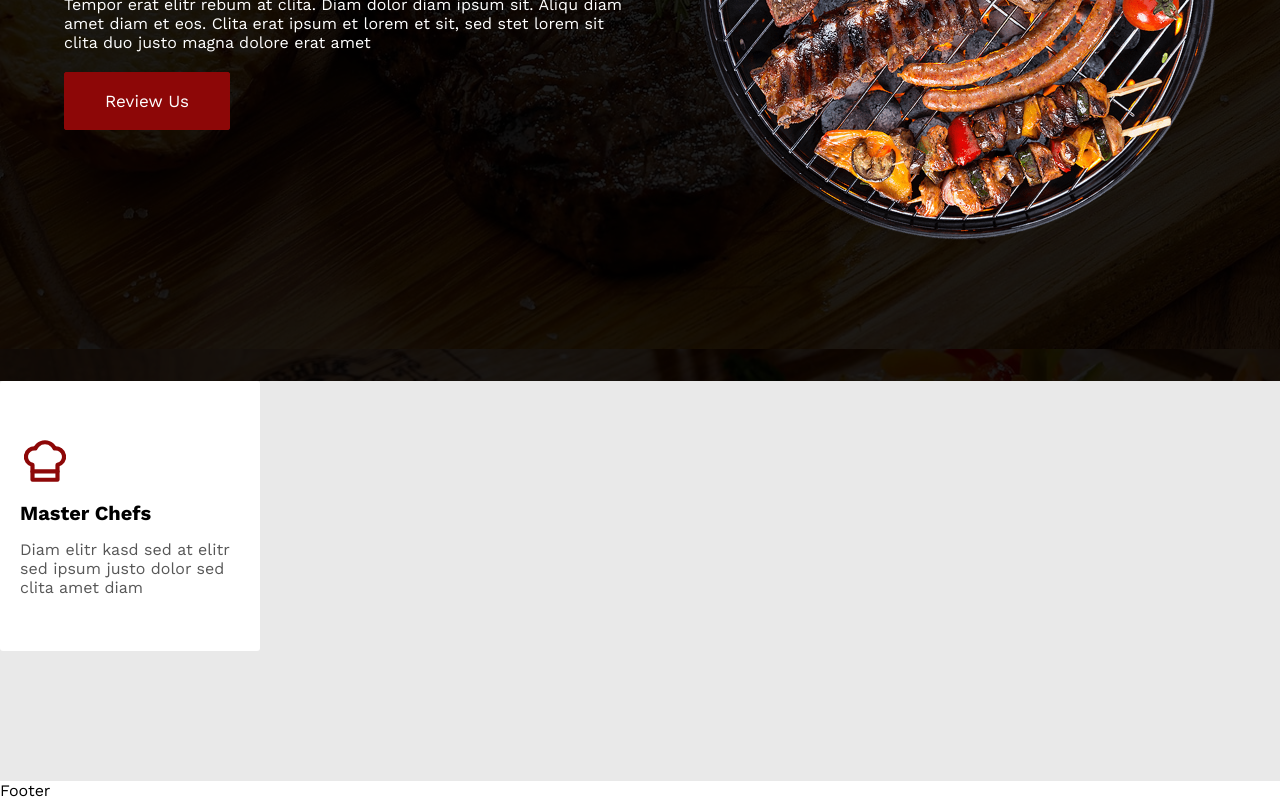
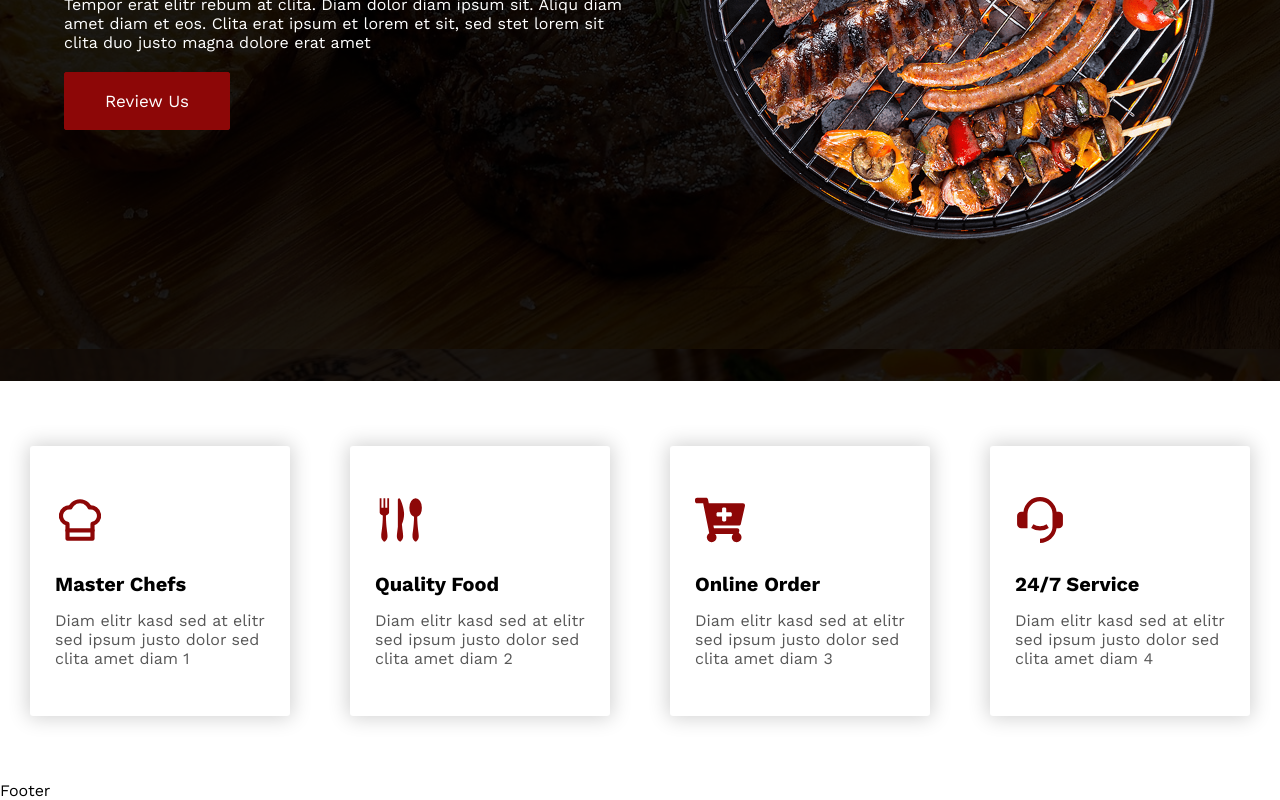
Before and after one commit to kamilrazadev/aidTech_Restaurant-Site, a React (Vite) app: page / in a window 1280 px wide. Shown: the part 469-1269 px from the top of the page. Built offline with nearby package versions, Linux system fonts and the light colour scheme.

Commit message:
Services Card Component Created

```diff
--- a/src/Components/Component.css
+++ b/src/Components/Component.css
@@ -46,10 +46,12 @@ nav {
 
     width: 260px;
     height: 270px;
-    padding: 40px 20px;
+    padding: 40px 25px;
+    border-radius: 3px;
 
-    border-radius: 3px;
     background-color: #fff;
+    box-shadow: 0 0 20px 2px rgba(0, 0, 0, 0.183);
+
     transition: 400ms;
 }
 
--- a/src/Components/ServicesCard.jsx
+++ b/src/Components/ServicesCard.jsx
@@ -1,14 +1,13 @@
 import React from 'react'
-import { LuChefHat } from 'react-icons/lu';
 import './Component.css'
 
 
-export default function ServicesCard() {
+export default function ServicesCard(props) {
   return (
     <div className='services-card'>
-        <LuChefHat className='services-card-icon'/>
-        <h4 className='services-card-heading'>Master Chefs</h4>
-        <p className='services-card-txt'>Diam elitr kasd sed at elitr sed ipsum justo dolor sed clita amet diam</p>
+        <div className='services-card-icon'>{props.icon}</div>
+        <h4 className='services-card-heading'>{props.heading}</h4>
+        <p className='services-card-txt'>{props.text}</p>
     </div>
   )
 }
--- a/src/Pages/Home.jsx
+++ b/src/Pages/Home.jsx
@@ -1,8 +1,36 @@
 import React from 'react'
 import heroImg from '../assets/hero.png'
+import { LuChefHat } from 'react-icons/lu';
+import { GiForkKnifeSpoon } from 'react-icons/gi';
+import { FaCartPlus } from 'react-icons/fa';
+import { RiCustomerService2Fill } from 'react-icons/ri';
 import ServicesCard from '../Components/ServicesCard'
 
 export default function Home() {
+
+  const cardsData = [
+    {
+      icon: <LuChefHat />,
+      heading: 'Master Chefs',
+      text: 'Diam elitr kasd sed at elitr sed ipsum justo dolor sed clita amet diam 1',
+    },
+    {
+      icon: <GiForkKnifeSpoon />,
+      heading: 'Quality Food',
+      text: 'Diam elitr kasd sed at elitr sed ipsum justo dolor sed clita amet diam 2',
+    },
+    {
+      icon: <FaCartPlus />,
+      heading: 'Online Order',
+      text: 'Diam elitr kasd sed at elitr sed ipsum justo dolor sed clita amet diam 3',
+    },
+    {
+      icon: <RiCustomerService2Fill />,
+      heading: '24/7 Service',
+      text: 'Diam elitr kasd sed at elitr sed ipsum justo dolor sed clita amet diam 4',
+    },
+  ];
+
   return (
     <>
       <div className='hero-section'>
@@ -19,7 +47,16 @@ export default function Home() {
       </div>
 
       <div className='home-cards'>
-        <ServicesCard/>
+        {
+          cardsData.map((val, key) => (
+            <ServicesCard
+              key={key}
+              icon={val.icon}
+              heading={val.heading}
+              text={val.text}
+            />
+          ))
+        }
       </div>
     </>
   )
--- a/src/Pages/Pages.css
+++ b/src/Pages/Pages.css
@@ -59,9 +59,12 @@
 }
 
 .home-cards {
+    display: flex;
+    justify-content: space-around;
+    align-items: center;
+
     width: 100%;
     height: 400px;
-    background-color: #e9e9e9;
 }
 
 @keyframes hero-img-animation {
```
